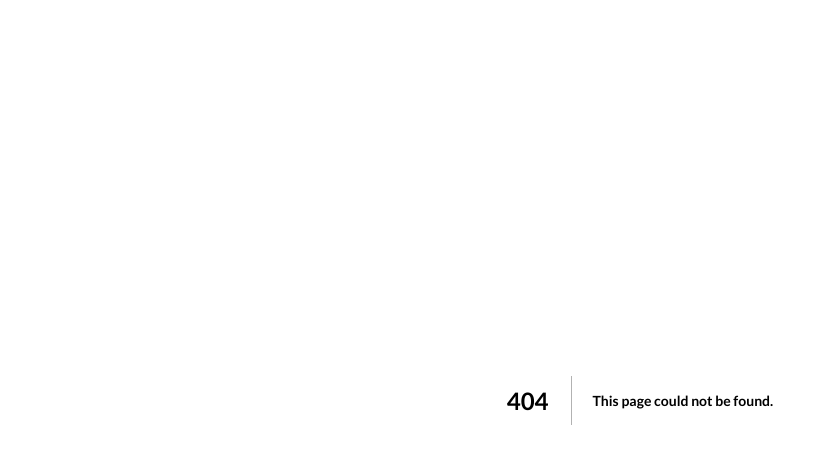
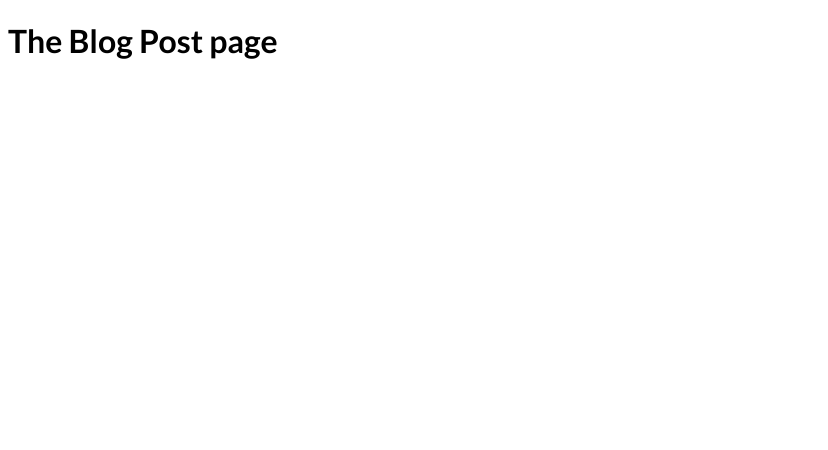
Before and after one commit to roelver/nextjs-course, a Next.js app: page /blog in a window 1280 px wide. Before the commit this address had no page. Shown: the top 450 px of the page, without its empty margins (0-828 px from the left). Built offline with nearby package versions, Linux system fonts and the light colour scheme.

Commit message:
Add catch all path for blog

```diff
--- /dev/null
+++ b/pages/blog/[...name].js
@@ -0,0 +1,17 @@
+import { useRouter } from 'next/router';
+
+function BlogPostPage() {
+    const router = useRouter();
+
+    const items = router.query.name;
+
+    return (
+        <div>
+            <h1>The Blog Post page </h1>
+            <ul>
+                { items && items.map(item => <li key={item}>{item}</li>)}
+             </ul>
+        </div>
+    )
+}
+export default BlogPostPage;
```
Also changed, not shown: pages/blog/index.js (added, +9 -0 lines).
